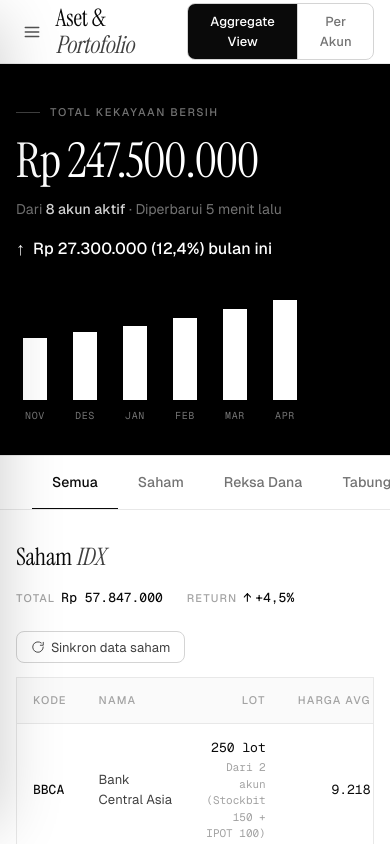
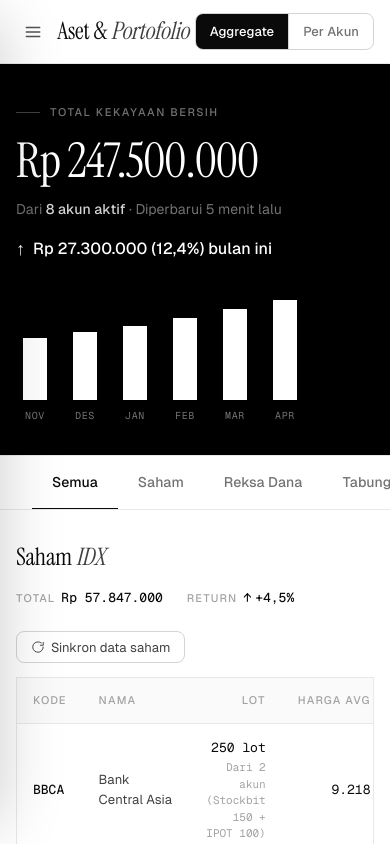
Before and after one commit to Bagusdevaa/finance-ai, a Next.js app in the folder frontend/: page /assets in a window 390 px wide. Shown: the top 844 px of the page. Built offline with nearby package versions, Linux system fonts and the light colour scheme.

Commit message:
fix: improve mobile layout for 320px-375px screens

```diff
--- a/frontend/app/(app)/assets/page.tsx
+++ b/frontend/app/(app)/assets/page.tsx
@@ -90,7 +90,7 @@ export default function AssetsPage() {
 
 function ViewToggle({ value, onChange }: { value: ViewMode; onChange: (v: ViewMode) => void }) {
 	return (
-		<div className="inline-flex overflow-hidden rounded-lg border border-gray-300 text-[13px] font-medium">
+		<div className="inline-flex shrink-0 overflow-hidden rounded-lg border border-gray-300 text-[11px] font-medium min-[375px]:text-[13px]">
 			{(["aggregate", "account"] as const).map((id, i) => {
 				const active = value === id;
 				return (
@@ -99,12 +99,12 @@ function ViewToggle({ value, onChange }: { value: ViewMode; onChange: (v: ViewMo
 						type="button"
 						onClick={() => onChange(id)}
 						className={cn(
-							"px-3.5 py-2 transition-[background-color,color] duration-200 ease-designhub",
+							"whitespace-nowrap px-2.5 py-2 transition-[background-color,color] duration-200 ease-designhub min-[375px]:px-3.5",
 							i === 0 && "border-r border-gray-300",
 							active ? "bg-gray-950 text-white" : "text-gray-500 hover:bg-gray-50 hover:text-gray-950",
 						)}
 					>
-						{id === "aggregate" ? "Aggregate View" : "Per Akun"}
+						{id === "aggregate" ? "Aggregate" : "Per Akun"}
 					</button>
 				);
 			})}
--- a/frontend/app/(app)/budget/page.tsx
+++ b/frontend/app/(app)/budget/page.tsx
@@ -71,24 +71,24 @@ export default function BudgetPage() {
 
 function MonthSelector({ idx, onChange }: { idx: number; onChange: (n: number) => void }) {
 	return (
-		<div className="flex items-center gap-2.5">
+		<div className="flex items-center gap-1.5 min-[375px]:gap-2.5">
 			<div className="inline-flex h-9 items-center overflow-hidden rounded-lg border border-gray-300 text-[13px] font-medium text-gray-950">
 				<button
 					type="button"
 					onClick={() => onChange(Math.max(0, idx - 1))}
-					className="h-full px-2.5 text-gray-500 transition-colors hover:bg-gray-50 hover:text-gray-950"
+					className="h-full px-2 text-gray-500 transition-colors hover:bg-gray-50 hover:text-gray-950 min-[375px]:px-2.5"
 				>
 					<svg width="14" height="14" viewBox="0 0 24 24" fill="none" stroke="currentColor" strokeWidth="2" strokeLinecap="round" strokeLinejoin="round">
 						<polyline points="15 18 9 12 15 6" />
 					</svg>
 				</button>
-				<span className="grid h-full min-w-[130px] place-items-center border-x border-gray-300 px-3.5 font-mono text-xs uppercase tracking-[0.04em]">
+				<span className="grid h-full min-w-[90px] place-items-center border-x border-gray-300 px-2 font-mono text-[10px] uppercase tracking-[0.04em] min-[375px]:min-w-[130px] min-[375px]:px-3.5 min-[375px]:text-xs">
 					{MONTHS[idx]}
 				</span>
 				<button
 					type="button"
 					onClick={() => onChange(Math.min(MONTHS.length - 1, idx + 1))}
-					className="h-full px-2.5 text-gray-500 transition-colors hover:bg-gray-50 hover:text-gray-950"
+					className="h-full px-2 text-gray-500 transition-colors hover:bg-gray-50 hover:text-gray-950 min-[375px]:px-2.5"
 				>
 					<svg width="14" height="14" viewBox="0 0 24 24" fill="none" stroke="currentColor" strokeWidth="2" strokeLinecap="round" strokeLinejoin="round">
 						<polyline points="9 18 15 12 9 6" />
@@ -98,7 +98,7 @@ function MonthSelector({ idx, onChange }: { idx: number; onChange: (n: number) =
 			<button
 				type="button"
 				onClick={() => onChange(1)}
-				className="inline-flex h-9 items-center rounded-lg border border-gray-300 bg-white px-3.5 text-[13px] font-medium text-gray-700 transition-[border-color,color] duration-200 ease-designhub hover:border-gray-950 hover:bg-gray-50 hover:text-gray-950"
+				className="inline-flex h-9 shrink-0 items-center whitespace-nowrap rounded-lg border border-gray-300 bg-white px-2.5 text-[11px] font-medium text-gray-700 transition-[border-color,color] duration-200 ease-designhub hover:border-gray-950 hover:bg-gray-50 hover:text-gray-950 min-[375px]:px-3.5 min-[375px]:text-[13px]"
 			>
 				Reset Bulan
 			</button>
--- a/frontend/app/(app)/chat/page.tsx
+++ b/frontend/app/(app)/chat/page.tsx
@@ -281,9 +281,9 @@ export default function ChatPage() {
 			<div className="grid h-[calc(100vh)] grid-rows-[64px_1fr] max-[1100px]:grid-cols-[1fr] grid-cols-[1fr_340px]">
 				{/* Header */}
 				<header className="col-span-full flex h-16 items-center justify-between border-b border-gray-200 bg-white/85 px-4 backdrop-blur-[14px] md:px-7" style={{ zIndex: 10 }}>
-					<div className="flex min-w-0 items-center gap-3.5">
+					<div className="flex min-w-0 items-center gap-2 sm:gap-3.5">
 						<ChatMobileMenuButton />
-						<h1 className="m-0 font-serif text-[22px] font-normal tracking-tight2 text-gray-950">
+						<h1 className="m-0 whitespace-nowrap font-serif text-[18px] font-normal tracking-tight2 text-gray-950 sm:text-[22px]">
 							Financial <em className="italic text-gray-700">Advisor AI</em>
 						</h1>
 						<span className="hidden items-center gap-2 font-mono text-xs text-gray-400 sm:inline-flex">
@@ -314,10 +314,10 @@ export default function ChatPage() {
 						<button
 							type="button"
 							onClick={handleNewChat}
-							className="inline-flex h-[34px] items-center gap-2 rounded-lg border border-gray-300 px-3.5 text-[13px] font-medium text-gray-700 transition-[background-color,border-color,color] duration-200 hover:border-gray-950 hover:bg-gray-50 hover:text-gray-950"
+							className="inline-flex h-[34px] shrink-0 items-center gap-2 whitespace-nowrap rounded-lg border border-gray-300 px-2.5 text-[13px] font-medium text-gray-700 transition-[background-color,border-color,color] duration-200 hover:border-gray-950 hover:bg-gray-50 hover:text-gray-950 sm:px-3.5"
 						>
-							<svg className="h-3.5 w-3.5" viewBox="0 0 24 24" fill="none" stroke="currentColor" strokeWidth="1.8" strokeLinecap="round" strokeLinejoin="round"><path d="M12 5v14" /><path d="M5 12h14" /></svg>
-							Chat Baru
+							<svg className="h-3.5 w-3.5 shrink-0" viewBox="0 0 24 24" fill="none" stroke="currentColor" strokeWidth="1.8" strokeLinecap="round" strokeLinejoin="round"><path d="M12 5v14" /><path d="M5 12h14" /></svg>
+							<span className="hidden min-[375px]:inline">Chat Baru</span>
 						</button>
 					</div>
 				</header>
--- a/frontend/app/(app)/dashboard/page.tsx
+++ b/frontend/app/(app)/dashboard/page.tsx
@@ -51,7 +51,7 @@ export default function DashboardPage() {
 		<>
 			<Header
 				greeting={
-					<h1 className="m-0 font-serif text-[24px] font-normal leading-[1.1] tracking-tight2 text-gray-950">
+					<h1 className="m-0 whitespace-nowrap font-serif text-[20px] font-normal leading-[1.1] tracking-tight2 text-gray-950 min-[375px]:text-[24px]">
 						Selamat sore, <em className="font-normal italic text-gray-700">Bagus.</em>
 					</h1>
 				}
--- a/frontend/app/(app)/transactions/page.tsx
+++ b/frontend/app/(app)/transactions/page.tsx
@@ -96,7 +96,7 @@ export default function TransactionsPage() {
 					className="overflow-hidden"
 				>
 				<div className="flex flex-wrap items-center gap-2.5 border-b border-gray-200 pb-4">
-					<div className="relative min-w-[240px] max-w-[380px] flex-1">
+					<div className="relative min-w-0 max-w-[380px] flex-1 basis-full min-[375px]:basis-auto min-[375px]:min-w-[200px] sm:min-w-[240px]">
 						<svg viewBox="0 0 24 24" className="pointer-events-none absolute left-3 top-1/2 h-3.5 w-3.5 -translate-y-1/2 text-gray-400" fill="none" stroke="currentColor" strokeWidth="2" strokeLinecap="round" strokeLinejoin="round">
 							<circle cx="11" cy="11" r="8" />
 							<path d="M21 21l-4.35-4.35" />
--- a/frontend/components/layout/Header.tsx
+++ b/frontend/components/layout/Header.tsx
@@ -46,7 +46,7 @@ export function Header({ title, subtitle, greeting, actions, className }: Header
 				<HamburgerButton />
 				<div className="flex min-w-0 flex-col gap-0.5">
 					{greeting ?? (
-						<h1 className="m-0 font-serif text-[24px] font-normal leading-[1.1] tracking-tight2 text-gray-950">
+						<h1 className="m-0 whitespace-nowrap font-serif text-[20px] font-normal leading-[1.1] tracking-tight2 text-gray-950 min-[375px]:text-[24px]">
 							{title}
 						</h1>
 					)}
```
